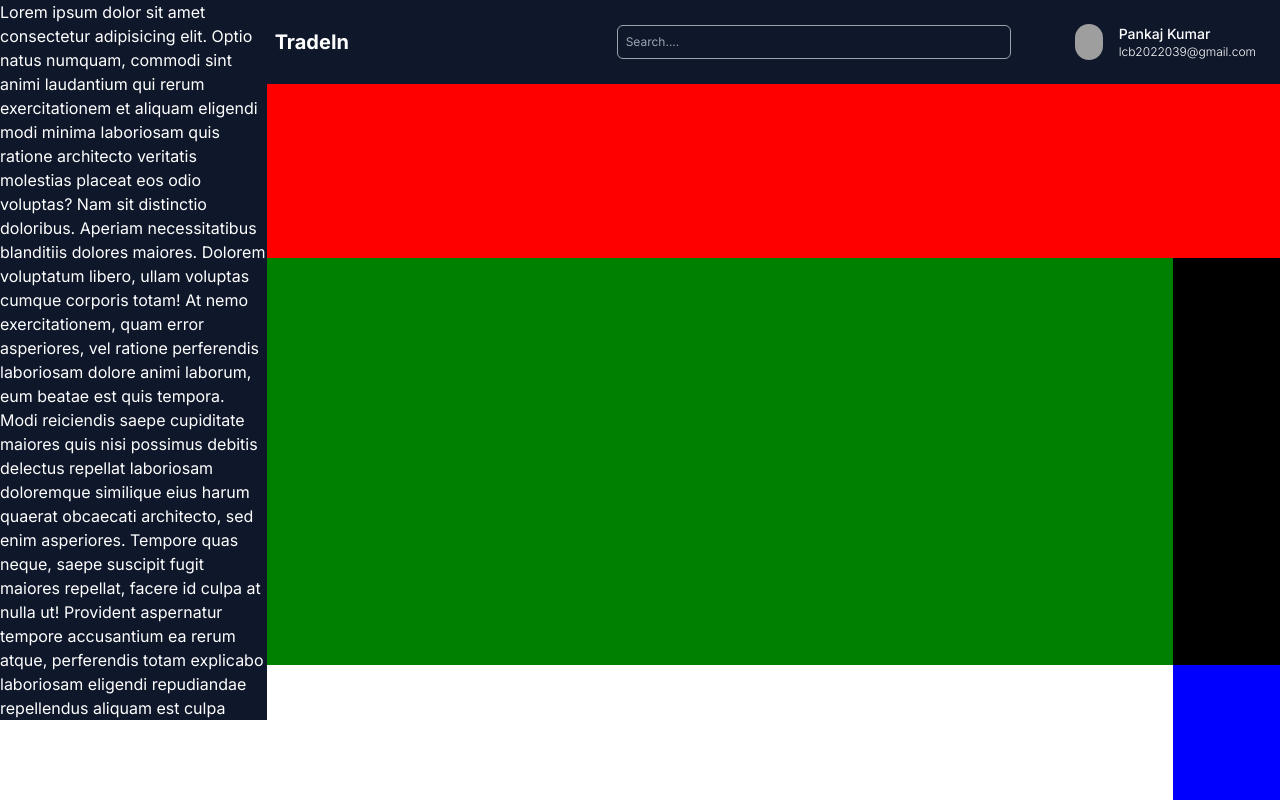
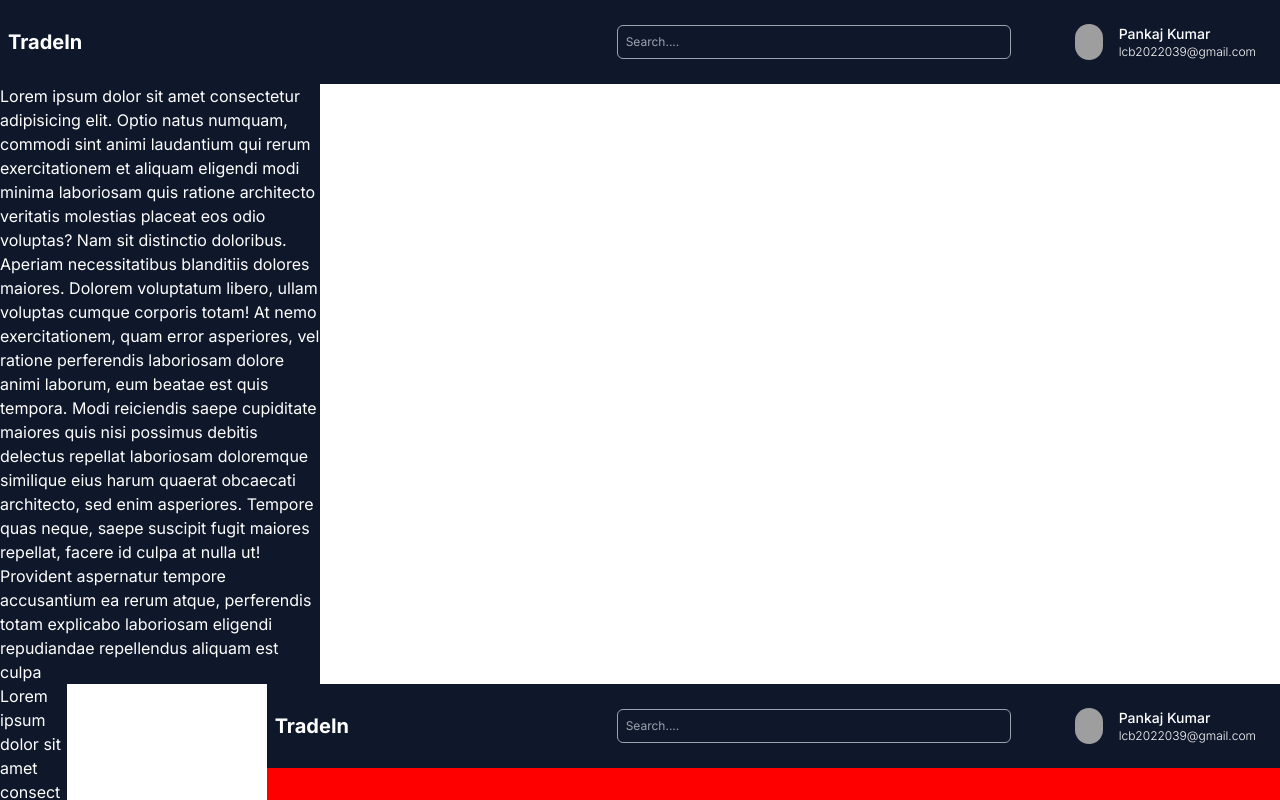
Before and after one commit to Radhey644/TradeIn, a Next.js app: page /test in a window 1280 px wide. Shown: the top 800 px of the page. Built offline with nearby package versions, Linux system fonts and the light colour scheme; grey boxes are pictures that could not be loaded.

Commit message:
changing css

```diff
--- a/src/app/layout.tsx
+++ b/src/app/layout.tsx
@@ -21,8 +21,8 @@ export default function RootLayout({
     <html lang="en">
       <body className={inter.className}>
         <Chakra>
-          {/* <Navbar />
-        <Sidebar /> */}
+          <Navbar />
+        <Sidebar />
         {children}
         </Chakra>
       </body>
--- a/src/components/Home.css
+++ b/src/components/Home.css
@@ -9,6 +9,7 @@
     "Dashboard Stock-Details Stock-Details"
     "Dashboard Stock-Chart List-of-LOT-"
     ". StockDetails Techcnical-analysis";
+   /* Set the width to 100% */
 }
 
   .Navbar { grid-area: Navbar;
@@ -36,6 +37,7 @@ background: blue; }
 
   html, body , .container {
     height: 100%;
+
     margin: 0;
   }
 
--- a/src/components/SideDashboard.tsx
+++ b/src/components/SideDashboard.tsx
@@ -2,7 +2,7 @@ import React from 'react'
 
 const SideDashboard = () => {
   return (
-    <div className=" bg-slate-900 mt-0 xs:invisible text-white">
+    <div className=" bg-slate-900 mt-0 w-1/4 text-white">
     Lorem ipsum dolor sit amet consectetur adipisicing elit. Optio natus
     numquam, commodi sint animi laudantium qui rerum exercitationem et aliquam
     eligendi modi minima laboriosam quis ratione architecto veritatis
```
Also changed, not shown: src/app/api/Login/route.js (added), src/app/api/Logout/route.js (added), src/app/api/users/route.js (added). Lines whose indentation alone changed are shown as unchanged.
